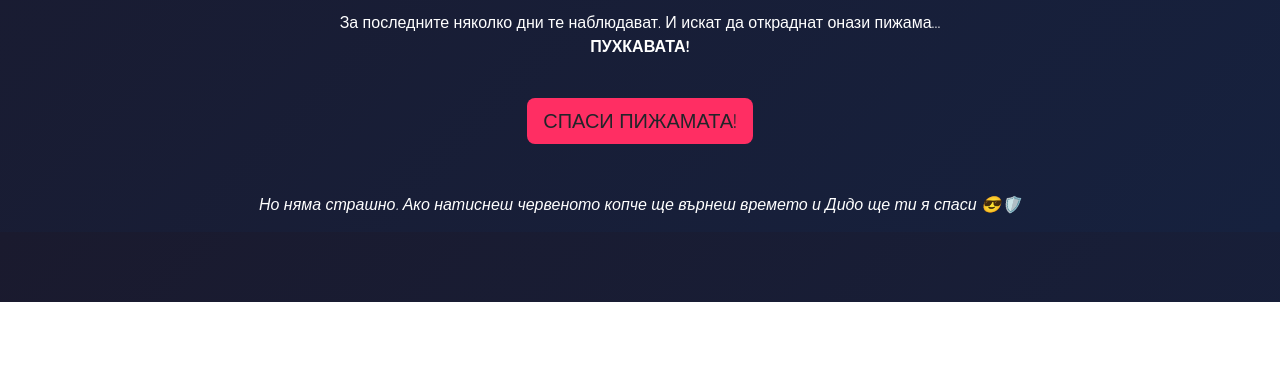
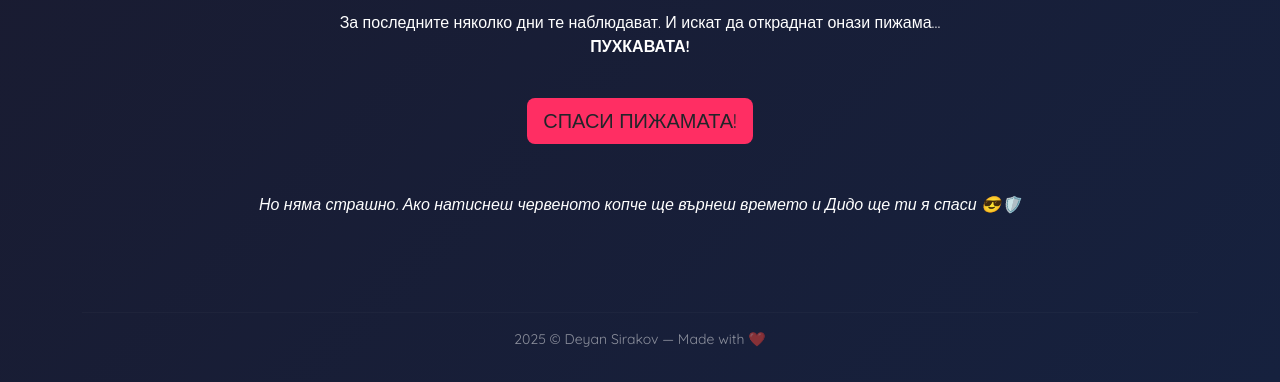
Before and after one commit to Deyan2306/discord-analytics, a plain HTML site: page index.html in a window 1280 px wide. Shown: the part 498-880 px from the top of the page. Before the commit the page ends 800 px from the top, so only its background shows below. Drawn offline with nearby package versions, Linux system fonts and the light colour scheme.

Commit message:
Update index.html

```diff
--- a/index.html
+++ b/index.html
@@ -87,4 +87,10 @@
     <p class="mt-5"><em>Но няма страшно. Ако натиснеш червеното копче ще върнеш времето и Дидо ще ти я спаси 😎🛡️</em></p>
   </div>
 </body>
+<footer class="mt-5 text-white-50 small" style="padding: 2rem 0; font-family: 'Quicksand', sans-serif;">
+  <div class="container">
+    <hr style="border-color: rgba(255, 255, 255, 0.1);">
+    <p class="mb-0">2025 © Deyan Sirakov — Made with ❤️</p>
+  </div>
+</footer>
 </html>
```
